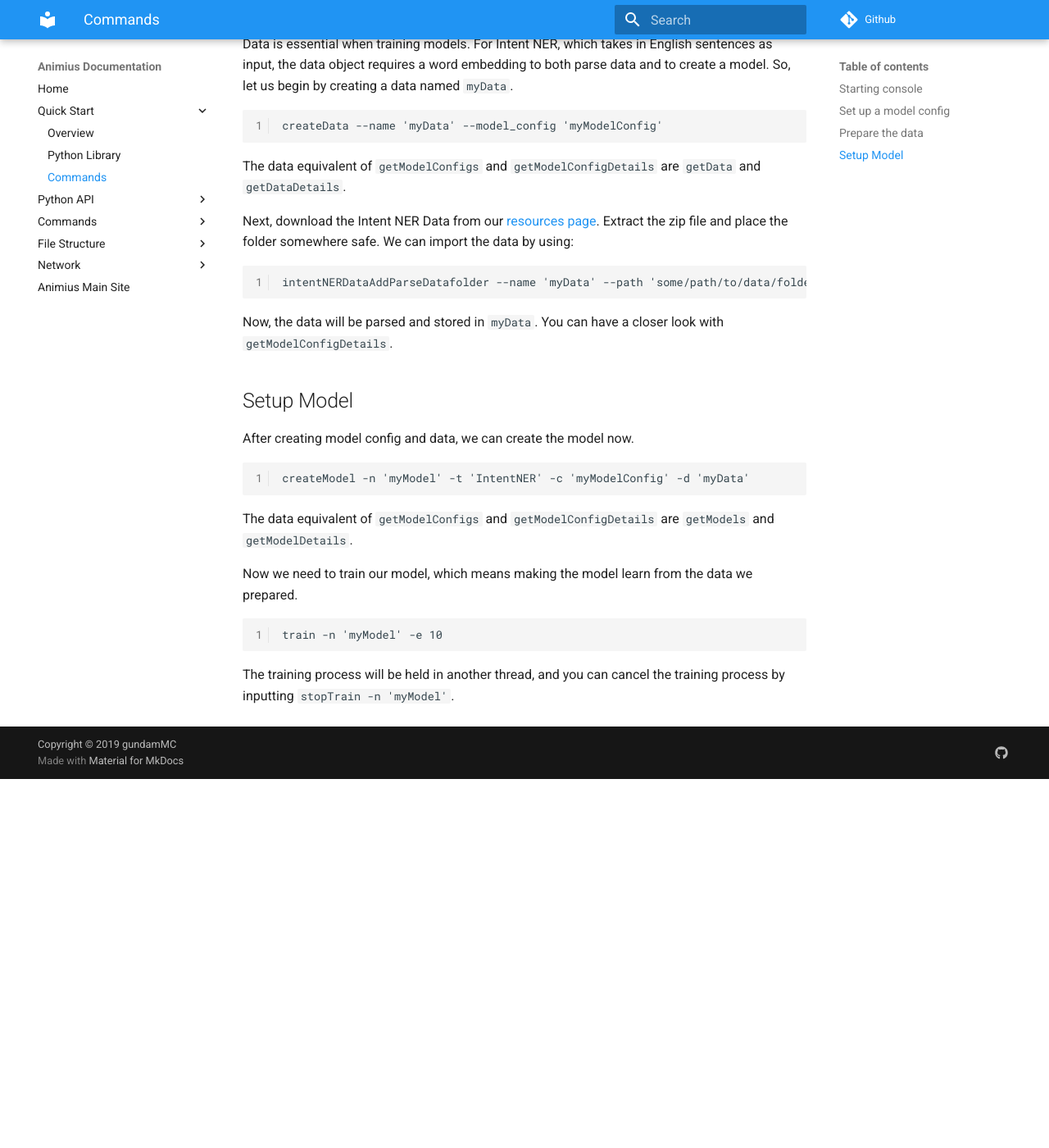
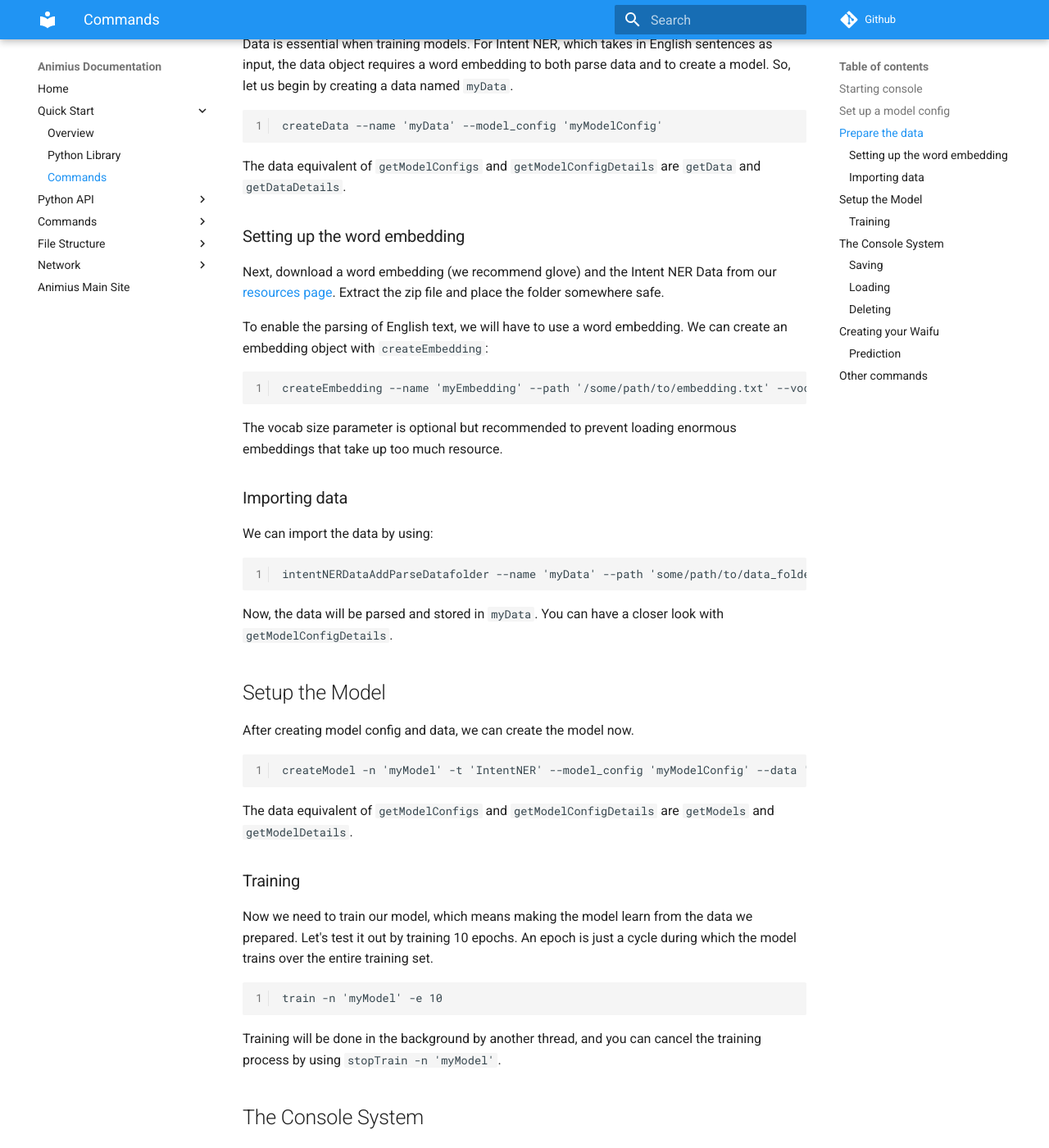
Before and after one commit to gundamMC/animius, an MkDocs documentation site: the page built from docs/quick start/commands.md, in a window 1280 px wide and 1400 px high, scrolled down 1152 px. Shown: the whole window at 82% size. Built offline with MkDocs 1.6.1 and Material for MkDocs 9.7.7, drawn with Linux system fonts in a browser that asks for light colours; comment, search, counter and statistics services are not loaded; before the commit the page ends 2102 px from its top, so only the background shows below that; some of the changed text lies outside the part shown.

Commit message:
Update console tutorial doc

````diff
--- a/docs/quick start/commands.md
+++ b/docs/quick start/commands.md
@@ -48,28 +48,91 @@
 
 The data equivalent of `getModelConfigs` and `getModelConfigDetails` are `getData` and `getDataDetails`.
 
-Next, download the Intent NER Data from our [resources page](https://animius.org/). Extract the zip file and place the folder somewhere safe. We can import the data by using:
+### Setting up the word embedding
+
+Next, download a word embedding (we recommend glove) and the Intent NER Data from our [resources page](https://animius.org/). Extract the zip file and place the folder somewhere safe.
+
+To enable the parsing of English text, we will have to use a word embedding. We can create an embedding object with `createEmbedding`:
 
 ```
-intentNERDataAddParseDatafolder --name 'myData' --path 'some/path/to/data/folder'
+createEmbedding --name 'myEmbedding' --path '/some/path/to/embedding.txt' --vocab_size 50000
+```
+
+The vocab size parameter is optional but recommended to prevent loading enormous embeddings that take up too much resource.
+
+### Importing data
+
+We can import the data by using:
+
+```
+intentNERDataAddParseDatafolder --name 'myData' --path 'some/path/to/data_folder/'
 ```
 
 Now, the data will be parsed and stored in `myData`. You can have a closer look with `getModelConfigDetails`.
 
-## Setup Model
+## Setup the Model
 
 After creating model config and data, we can create the model now.
 
 ```
-createModel -n 'myModel' -t 'IntentNER' -c 'myModelConfig' -d 'myData'
+createModel -n 'myModel' -t 'IntentNER' --model_config 'myModelConfig' --data 'myData'
 ```
 
 The data equivalent of `getModelConfigs` and `getModelConfigDetails` are `getModels` and `getModelDetails`.
 
-Now we need to train our model, which means making the model learn from the data we prepared.
+### Training
+
+Now we need to train our model, which means making the model learn from the data we prepared. Let's test it out by training 10 epochs. An epoch is just a cycle during which the model trains over the entire training set.
 
 ```
 train -n 'myModel' -e 10
 ```
 
-The training process will be held in another thread, and you can cancel the training process by inputting `stopTrain -n 'myModel'`.
+Training will be done in the background by another thread, and you can cancel the training process by using `stopTrain -n 'myModel'`.
+
+## The Console System
+
+### Saving
+
+The console provides an automatic clean saving system. To save any object, simple use the command `save{Type}`. For instance, to save a model config, use `saveModelConfig -n 'myModelConfig'`. To save a data, `saveData`. And, to save a model, `saveModel`.
+
+And, please remember to save the console also, or else your created objects will not be recognized the next time you start animius. To save the console, simply use:
+
+```
+save
+```
+
+### Loading
+
+A item created in the console will be automatically loaded. However, when restarting a console, an item will not be loaded to save performance. Thus, before an object can be used, it must be loaded with the `load{Type}` command. This is similar to the save command. (e.g. `loadModelConfig`, `loadData`)
+
+
+### Deleting
+
+If you would like to delete an object from the console, simply use `delete{Type}`. This will remove the object from console but will not remove the actual file storage. That is, any save files will remain. See [file structure](../file_structure/overview.md)
+
+## Creating your Waifu
+
+Now, this tutorial will jump a bit from the IntentNER model to a CombinedChatbot model to give a broader sense of using console. We will assume that we have already created a CombinedChatbot model called 'myCombinedChatbot' and a word embedding named 'myEmbedding'.
+
+Now, create your waifu with `createWaifu`.
+
+```
+createWaifu -n 'myWaifu' --combined_chatbot_model 'myCombinedChatbot' --embedding 'myEmbedding'
+```
+
+We can take a sneak peak with `getWaifuDetail -n 'myWaifu'`.
+
+### Prediction
+
+To make a prediction (also referred to as inference) using our waifu, simply use `waifuPredict`.
+
+```
+waifuPredict -n 'myWaifu' --sentence 'Hello world!'
+```
+
+## Other commands
+
+We have covered the basics of using commands to interact with the console in this tutorial. There are, nevertheless, much more commands that you can use to customize your workflow and your virutal assistant.
+
+To learn more about commands, visit the [commands section](../commands/overview.md).
````
